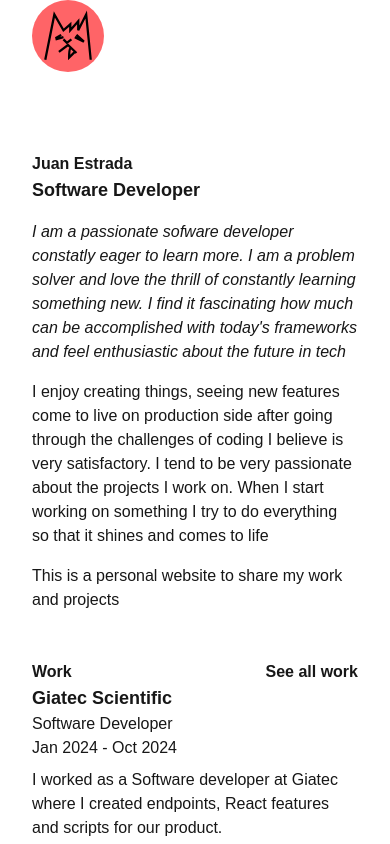
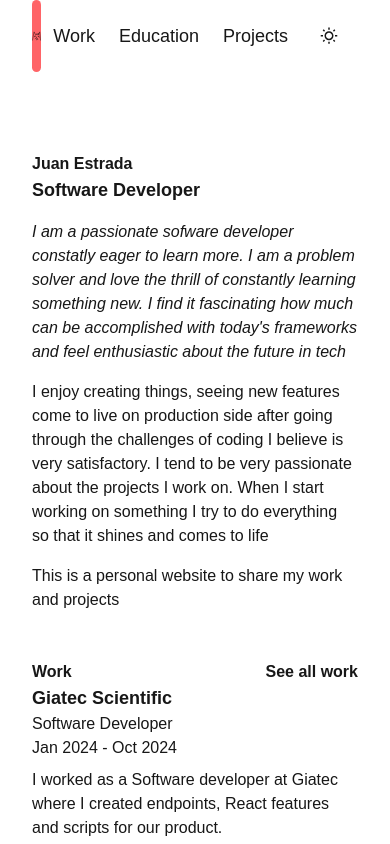
Before and after one commit to juanestrada17/juan-estrada, a Next.js app: page / in a window 390 px wide. Shown: the top 844 px of the page. Built offline with nearby package versions, Linux system fonts and the light colour scheme.

Commit message:
Removed hidden on low res

```diff
--- a/components/Navbar.tsx
+++ b/components/Navbar.tsx
@@ -46,7 +46,7 @@ const Navbar = () => {
           </Link>
         </div>
         <div className='flex items-center'>
-          <ul className='hidden sm:flex'>
+          <ul className='flex sm:flex'>
             <Link href={'/work'}>
               <div className='flex items-center justify-center rounded-md py-1 hover:bg-gray-200 dark:hover:bg-gray-600'>
                 <li className='mx-3 text-lg'>Work</li>
```
